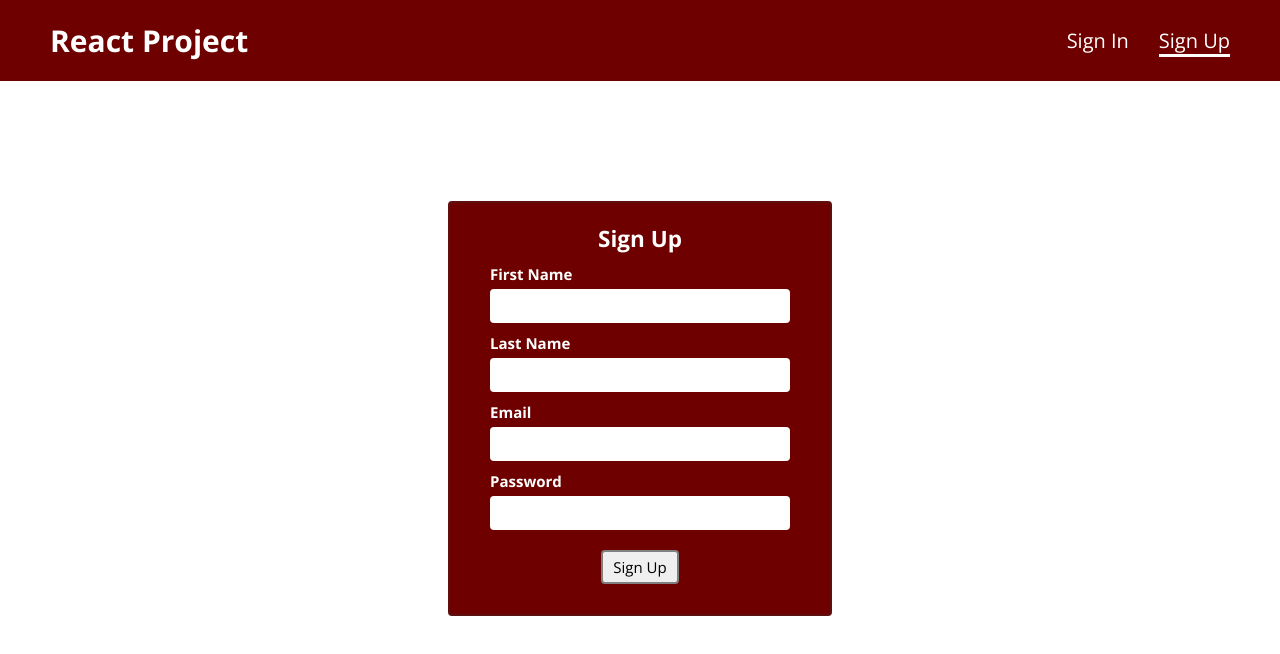
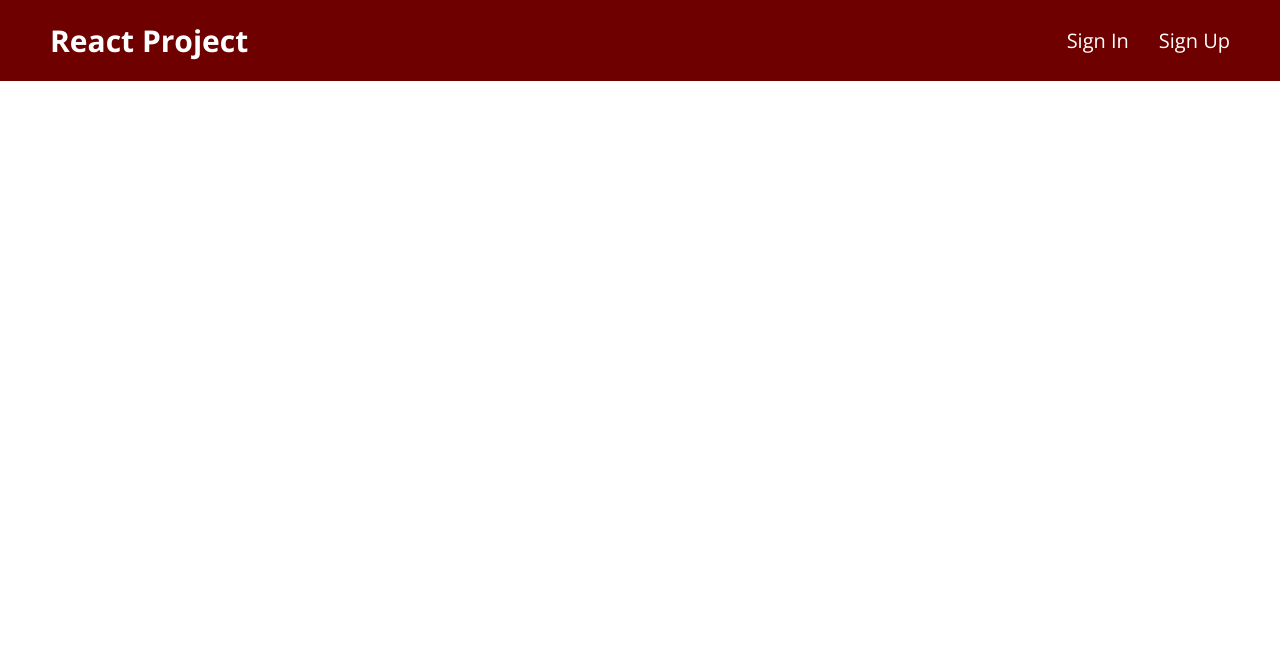
Before and after one commit to nik-ves/virtual-museum-app, a React (Create React App) app: page /auth/signup in a window 1280 px wide. Shown: the top 654 px of the page. Built offline with nearby package versions, Linux system fonts and the light colour scheme.

Commit message:
Authentication finishing touches

```diff
--- a/src/App.js
+++ b/src/App.js
@@ -22,14 +22,14 @@ function App() {
 
         <Route path="/profile">
           {authCtx.isLoggedIn && <Profile />}
-          {!authCtx.isLoggedIn && <Redirect to="/auth/login" />}
+          {!authCtx.isLoggedIn && <Redirect to="/sign-in" />}
         </Route>
 
-        <Route path="/auth/login">
+        <Route path="/sign-in">
           <SignIn />
         </Route>
 
-        <Route path="/auth/signup">
+        <Route path="/sign-up">
           <SignUp />
         </Route>
       </Switch>
--- a/src/components/layout/MainNavigation.js
+++ b/src/components/layout/MainNavigation.js
@@ -28,14 +28,14 @@ const MainNavigation = () => {
             )}
             {!authCtx.isLoggedIn && (
               <li>
-                <NavLink to="/auth/login" activeClassName={classes.active}>
+                <NavLink to="/sign-in" activeClassName={classes.active}>
                   Sign In
                 </NavLink>
               </li>
             )}
             {!authCtx.isLoggedIn && (
               <li>
-                <NavLink to="/auth/signup" activeClassName={classes.active}>
+                <NavLink to="/sign-up" activeClassName={classes.active}>
                   Sign Up
                 </NavLink>
               </li>
```
Also changed, not shown: 1 other file (tests, documents, lock files or other folders).
